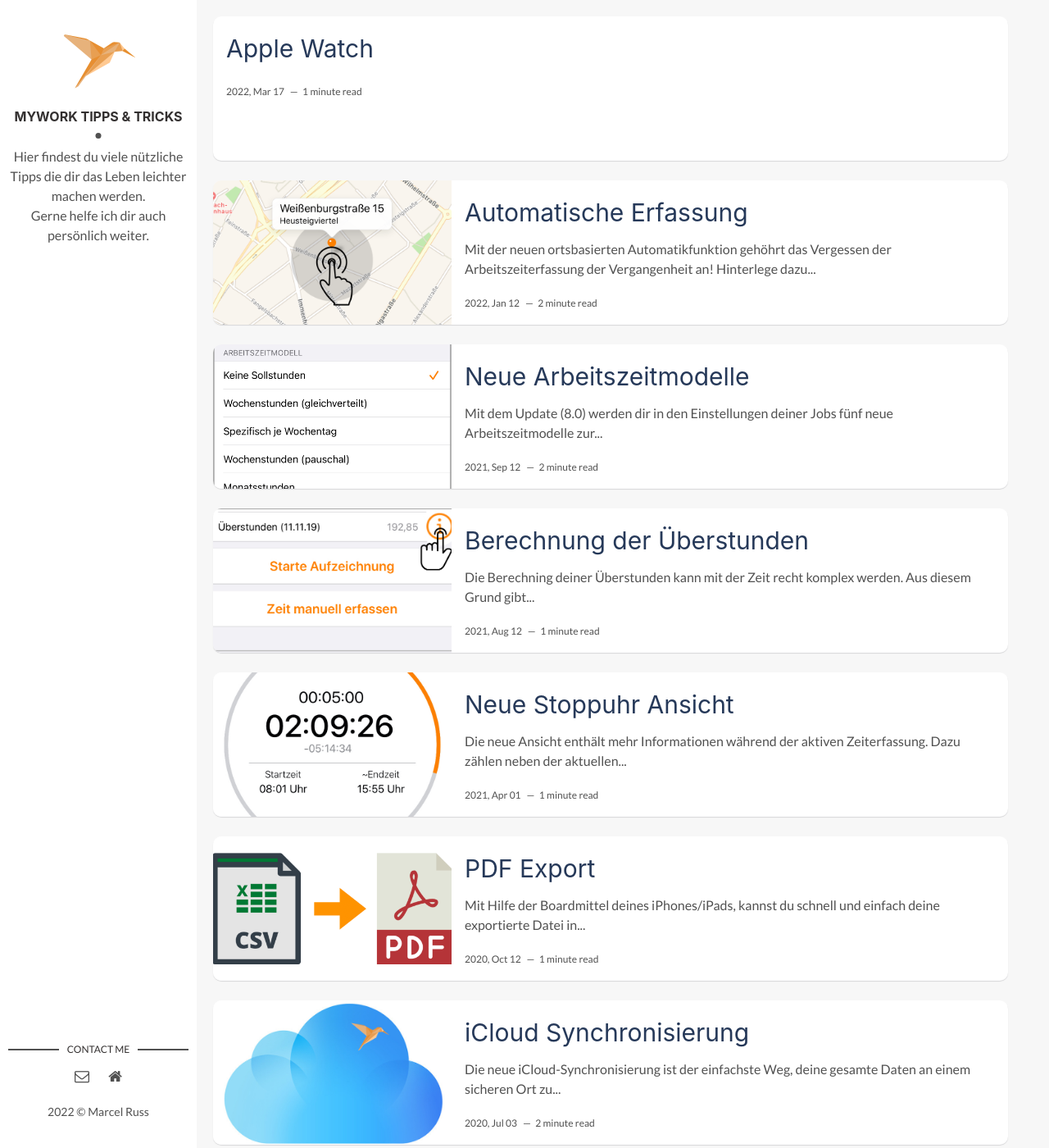
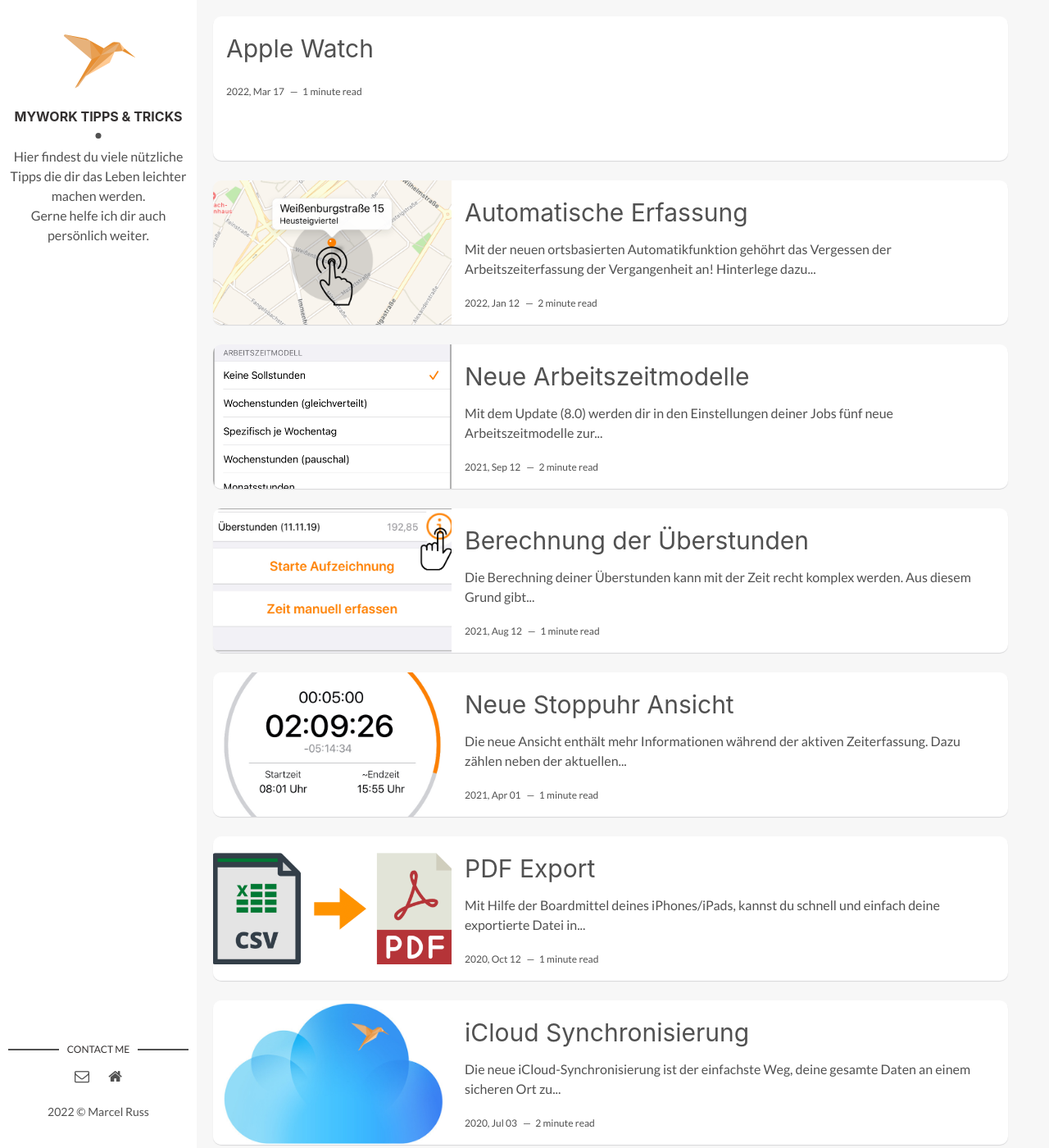
Before and after one commit to napit-apps/mywork-faq, a Jekyll site: the page built from index.html, in a window 1280 px wide and 1400 px high. Shown: the whole window at 82% size. Built offline with Jekyll 4.4.1, drawn with Linux system fonts in a browser that asks for light colours; the list of posts is cut into pages by our own code.

Commit message:
changed a view colors

```diff
--- a/_includes/head.html
+++ b/_includes/head.html
@@ -74,11 +74,11 @@
 	<link rel="apple-touch-icon" sizes="72x72" href="{{ "/assets/img/favicon/apple-touch-icon-72x72.png" | prepend: site.baseurl }}">
 	<link rel="apple-touch-icon" sizes="144x144" href="{{ "/assets/img/favicon/apple-touch-icon-144x144.png" | prepend: site.baseurl }}">
 	<!-- Chrome, Firefox OS and Opera -->
-	<meta name="theme-color" content="#263959">
+	<meta name="theme-color" content="#F7F7F7">
 	<!-- Windows Phone -->
-	<meta name="msapplication-navbutton-color" content="#263959">
+	<meta name="msapplication-navbutton-color" content="#F7F7F7">
 	<!-- iOS Safari -->
-	<meta name="apple-mobile-web-app-status-bar-style" content="#263959">
+	<meta name="apple-mobile-web-app-status-bar-style" content="#F7F7F7">
 	<!-- Google Fonts -->
 	<link href="https://fonts.googleapis.com/css?family=PT+Serif:400,700|Lato:300,400,700&display=swap" rel="stylesheet">
 	<!-- Font Awesome -->
--- a/assets/css/main.css
+++ b/assets/css/main.css
@@ -1163,7 +1163,7 @@ footer .copyright {
 .post .post-content .post-title a {
   font-family: 'SF Pro Text', 'Helvetica Neue';
   text-decoration: none;
-  color: #263959;
+  color: #515151;
 }
 
 .post .post-content p {
```
Also changed, not shown: 11 other files.
